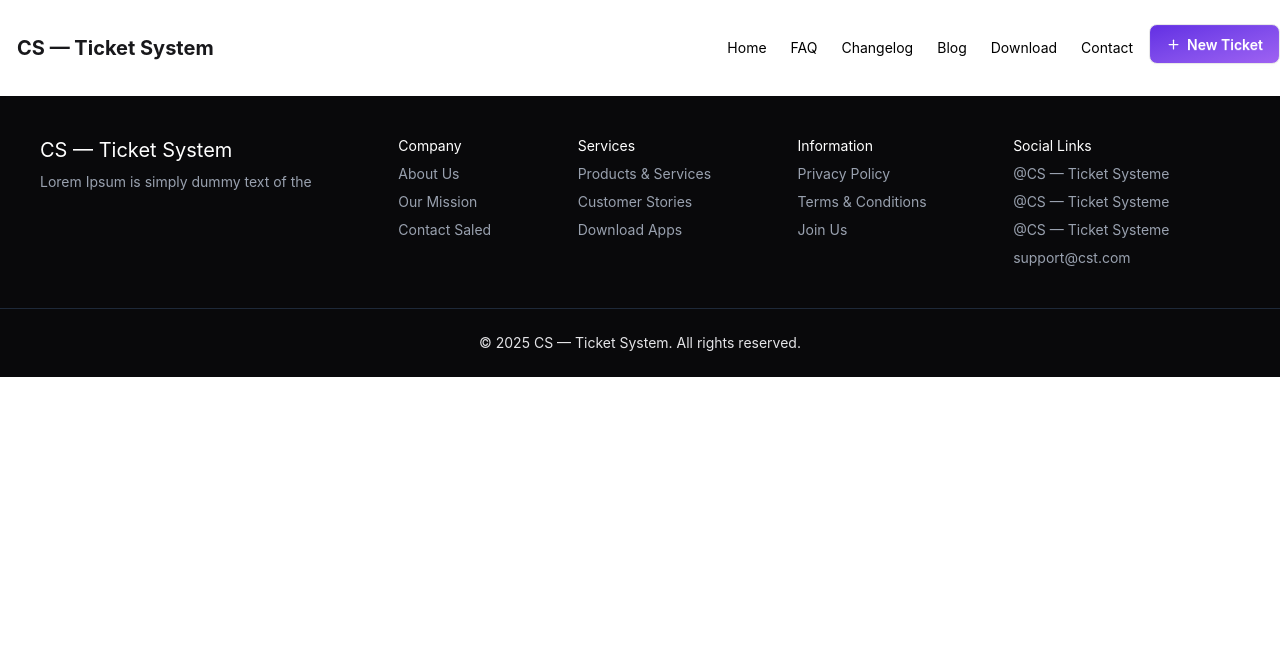
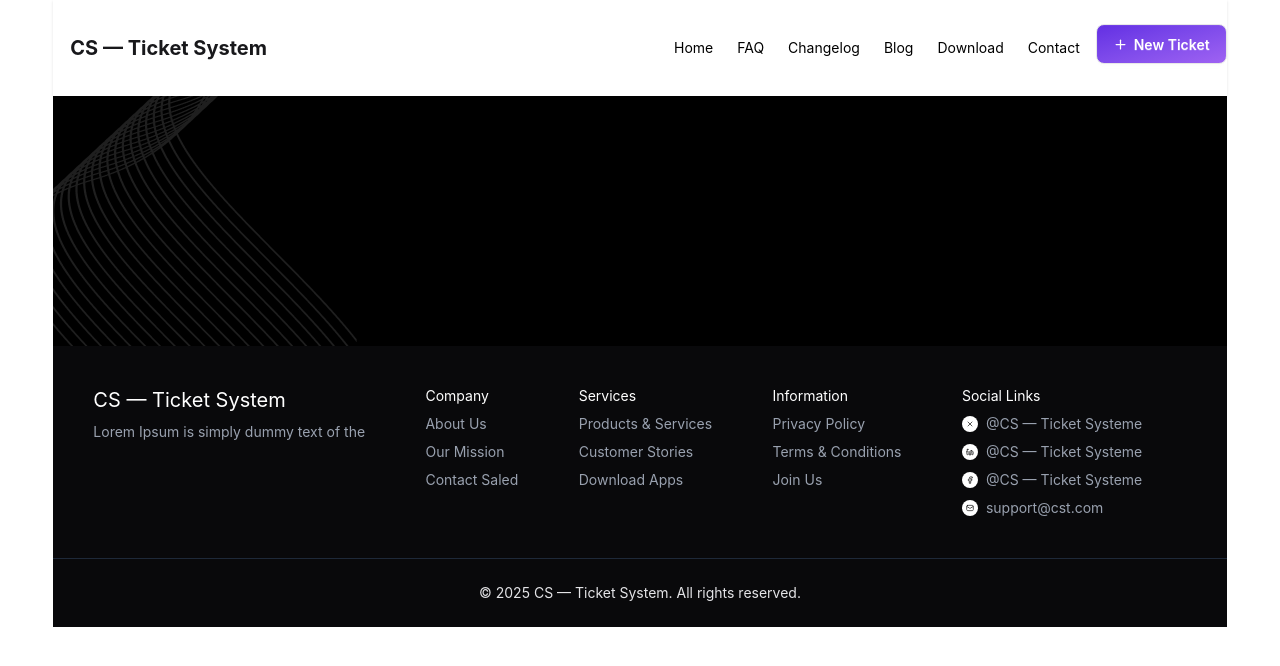
Before and after one commit to kanikanoorsathi/Mission-Restart-A2, a React (Vite) app: page / in a window 1280 px wide. Shown: the top 666 px of the page. Built offline with nearby package versions, Linux system fonts and the light colour scheme.

Commit message:
Banner added

```diff
--- a/package.json
+++ b/package.json
@@ -11,6 +11,7 @@
   },
   "dependencies": {
     "@tailwindcss/vite": "^4.2.1",
+    "lucide-react": "^0.577.0",
     "react": "^19.2.0",
     "react-dom": "^19.2.0",
     "tailwindcss": "^4.2.1"
--- a/src/App.jsx
+++ b/src/App.jsx
@@ -2,14 +2,17 @@
 import "./App.css";
 import Footer from './components/Footer/Footer'
 import Navbar from "./components/Navbar/Navbar";
-// import bannerimg from './assets'
+import Banner from "./components/Banner/Banner"
 
 function App() {
 
   return (
     <>
-    <Navbar></Navbar>
-    <Footer></Footer>
+    <div className="lg: w-11/12 mx-auto">
+      <Navbar></Navbar>
+      <Banner></Banner>
+      <Footer></Footer>
+    </div>
 
     </>
   );
--- /dev/null
+++ b/src/components/Banner/Banner.jsx
@@ -0,0 +1,15 @@
+import React from 'react';
+import vector1 from "../../assets/vector1.png";
+
+const Banner = () => {
+    return (
+        <div className='grid'>
+            <div className='bg-black'>
+                <img src={vector1} alt="vector1" />
+            </div>
+            <div></div>
+        </div>
+    );
+};
+
+export default Banner;
--- a/src/components/Footer/Footer.jsx
+++ b/src/components/Footer/Footer.jsx
@@ -1,5 +1,5 @@
 import React from "react";
-
+import { Facebook, Linkedin, Mail, X } from 'lucide-react';
 const Footer = () => {
   return (
     <div>
@@ -30,10 +30,19 @@ const Footer = () => {
 
         <nav>
           <h6 className="text-white">Social Links</h6>
-          <a className="link link-hover text-gray-400">@CS — Ticket Systeme</a>
-          <a className="link link-hover text-gray-400">@CS — Ticket Systeme</a>
-          <a className="link link-hover text-gray-400">@CS — Ticket Systeme</a>
-          <a className="link link-hover text-gray-400">support@cst.com</a>
+          <a className="link link-hover text-gray-400 flex items-center gap-2">
+            <X className="bg-white rounded-full font-bold text-black h-4 w-4 p-1"/>
+            @CS — Ticket Systeme</a>
+          <a className="link link-hover text-gray-400 flex items-center gap-2">
+            <Linkedin className="bg-white rounded-full font-bold text-black h-4 w-4 p-1"/>
+            @CS — Ticket Systeme</a>
+          <a className="link link-hover text-gray-400 flex items-center gap-2">
+           <Facebook className="bg-white rounded-full font-bold text-black h-4 w-4 p-1"/>
+           @CS — Ticket Systeme
+          </a>
+          <a className="link link-hover text-gray-400 flex items-center gap-2">
+            <Mail className="bg-white rounded-full font-bold text-black h-4 w-4 p-1" />
+            support@cst.com</a>
         </nav>
       </footer>
       {/* footer ended here */}
--- a/src/components/Navbar/Navbar.jsx
+++ b/src/components/Navbar/Navbar.jsx
@@ -79,7 +79,7 @@ const Navbar = () => {
                               </li>
                         </ul>
                     </div>
-                        <a className="btn bg-linear-to-br from-[#632EE3] to-[#9F62F2] cursor-pointer text-white py-4 px-4 rounded-lg" href="#">
+                        <a className="btn bg-linear-to-br from-[#632EE3] to-[#9F62F2] transition-all duration-300 cursor-pointer text-white py-4 px-4 rounded-lg" href="#">
                              <svg xmlns="http://www.w3.org/2000/svg" width="15" height="15" viewBox="0 0 24 24" fill="white" stroke="currentColor" stroke-width="2" stroke-linecap="round" stroke-linejoin="round" class="lucide lucide-plus-icon lucide-plus"><path d="M5 12h14"/><path d="M12 5v14"/></svg>
                              New Ticket
                         </a>
```
Also changed, not shown: 1 other file (tests, documents, lock files or other folders).
